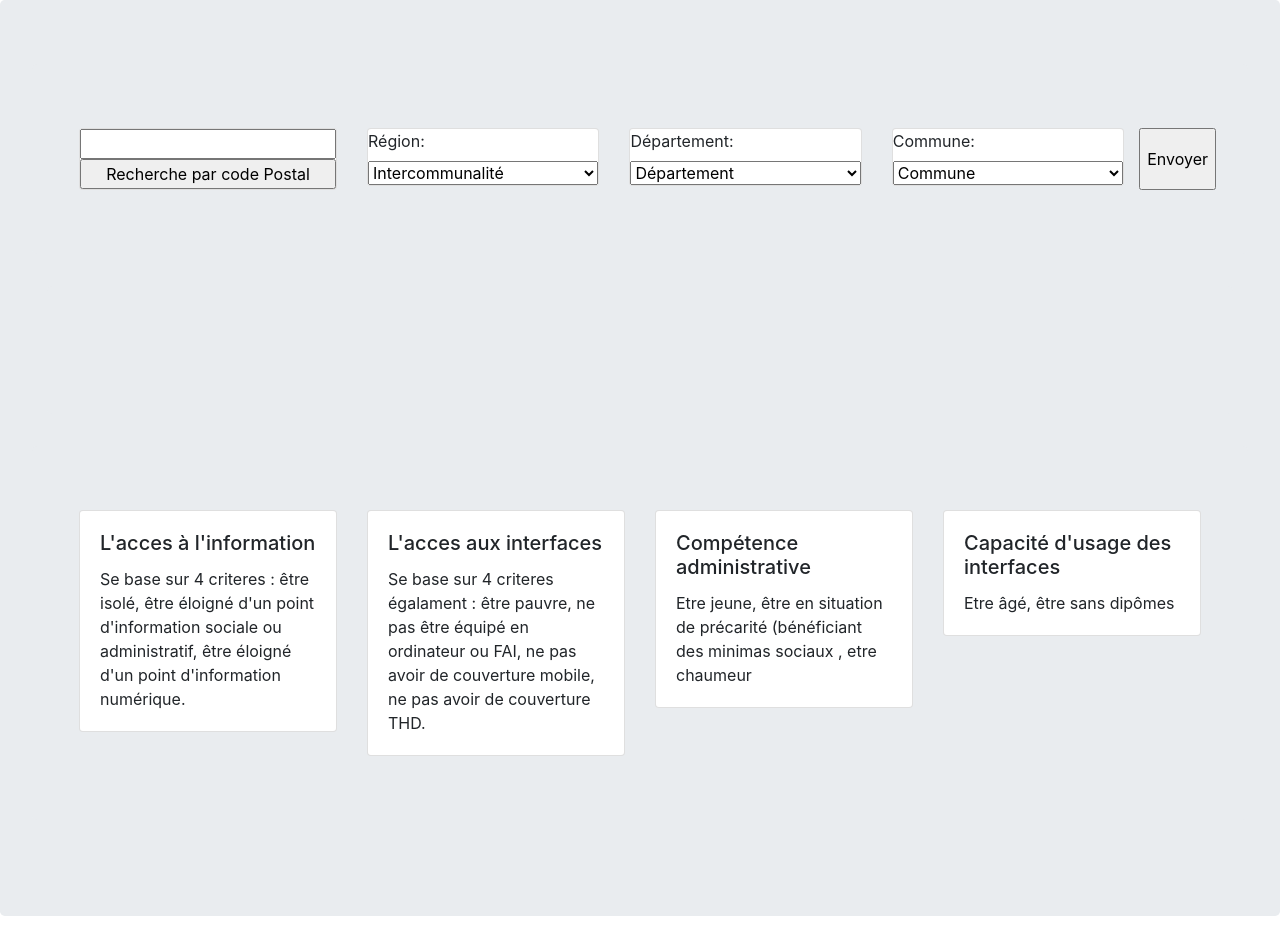
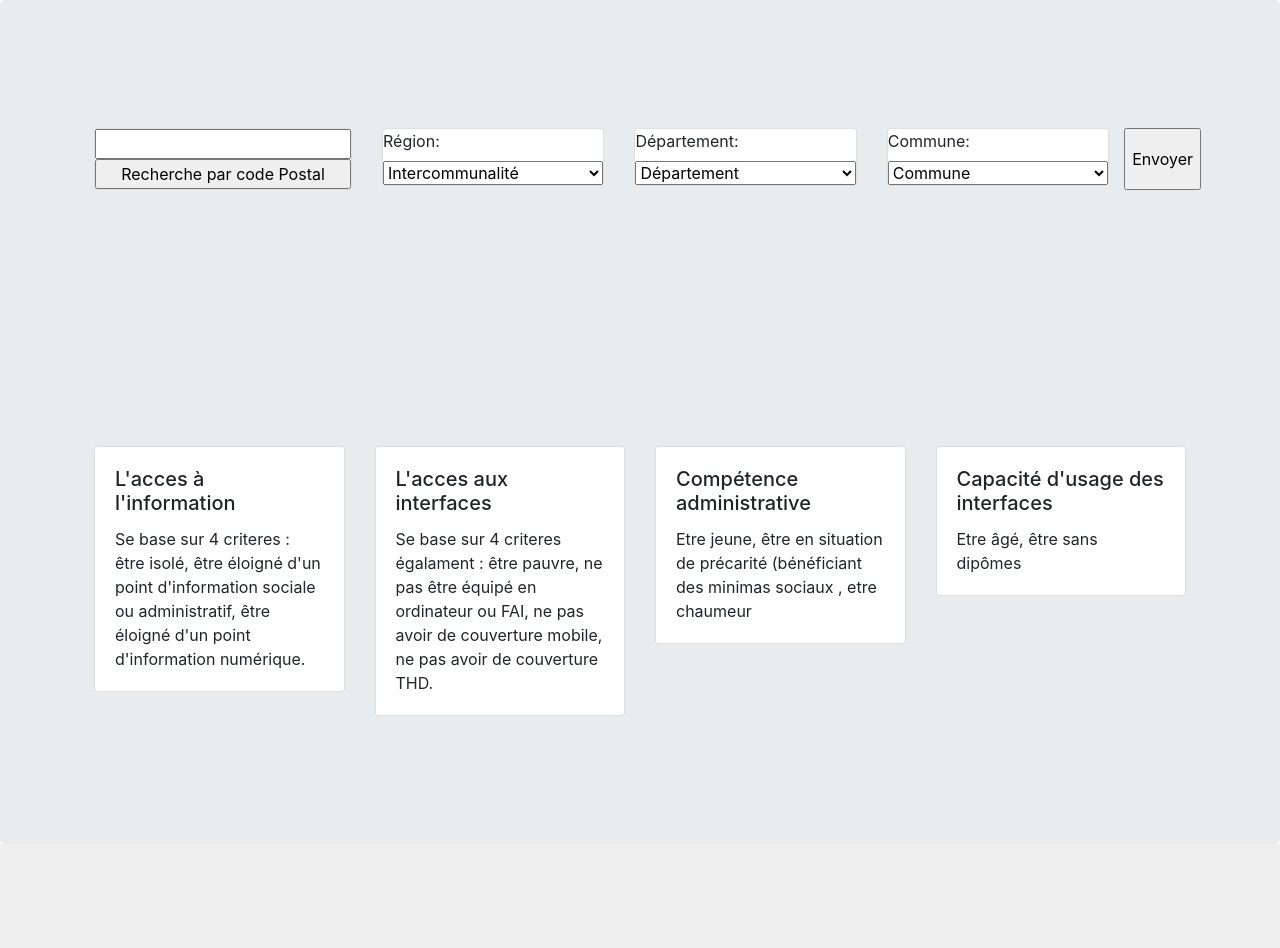
Before and after one commit to atem91/REC_D4G, a Flask app: template D4G/templates/template_IRN.html in a window 1280 px wide. Shown: the part 56-1004 px from the top of the page. After the commit the page ends 900 px from the top, so only its background shows below. Run offline with Flask 2, Linux system fonts and the light colour scheme; the template is opened without the code that fills it, so the values that code supplies are empty; some libraries are stand-ins or nearby versions.

Commit message:
Weird whange

```diff
--- a/D4G/static/template_IRN.css
+++ b/D4G/static/template_IRN.css
@@ -16,3 +16,7 @@ h1
 {
   text-align: left;
 }
+.jumbotron{
+  margin-top: 25%;
+  margin-bottom: 25%;
+}
--- a/D4G/templates/template_IRN.html
+++ b/D4G/templates/template_IRN.html
@@ -55,13 +55,13 @@
 
 
 
-<div class="jumbotron">
+<div class="jumbotron m-0">
 <div class="container-fluid">
 
 <form action="" method="post" >
-  <div class="jumbotron row">
+  <div class="jumbotron row m-0">
 
-<div class="col">
+<div class="col m-0">
   <div class="card">
         <input type="number" id="postal" name="postal"/>
       <input type="button" id="butt" onclick="search_postal()" value="Recherche par code Postal"/>
@@ -70,7 +70,7 @@
 
 
 
-<div class="col">
+<div class="col m-0">
   <div class="card">
   <label for="Région">Région:</label>
 
@@ -80,7 +80,7 @@
   </select>
   </div>
 </div>
-<div class="col">
+<div class="col m-0">
   <div class="card">
   <label for="Departement">Département:</label>
 
@@ -91,7 +91,7 @@
   </div>
 </div>
 
-<div class="col">
+<div class="col m-0">
   <div class="card">
   <label for="Commune">Commune:</label>
 
@@ -106,11 +106,11 @@
   <input type="button" value="Envoyer" onclick="search()">
 </div>
   </form>
-<div class="jumbotron" id="result">
+<div class="jumbotron m-0" id="result">
 
 
 </div>
-<div class="row jumbotron">
+<div class="row jumbotron m-0 ">
 
   <div class="col">
   <div class="card">
--- a/D4G/views.py
+++ b/D4G/views.py
@@ -96,7 +96,7 @@ def init_db():
 
 @app.route('/')
 def index():
-    #init_db()
+    init_db()
     res = ""
     citys = []
     for zone in db.session.query(Indice.CityName.distinct().label("CityName")).order_by(Indice.CityName):
```
Also changed, not shown: D4G/templates/result.html (+2 -9 lines).
